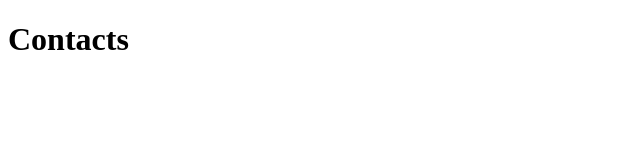
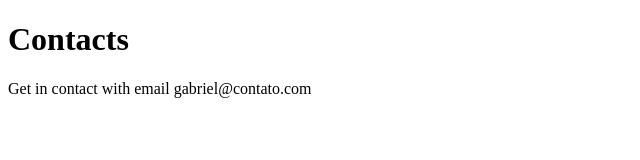
Before and after one commit to Gabriel707/register-system, a plain HTML site: page contacts.html in a window 1280 px wide. Shown: the whole page, without its empty margins (0-640 px from the left). Drawn offline with Linux system fonts and the light colour scheme.

Commit message:
Adding email contact

```diff
--- a/contacts.html
+++ b/contacts.html
@@ -7,6 +7,7 @@
     <title>Contact</title>
 </head>
 <body>
-<h1>Contacts</h1>
+    <h1>Contacts</h1>
+    <p>Get in contact with email gabriel@contato.com</p>
 </body>
 </html>
```
